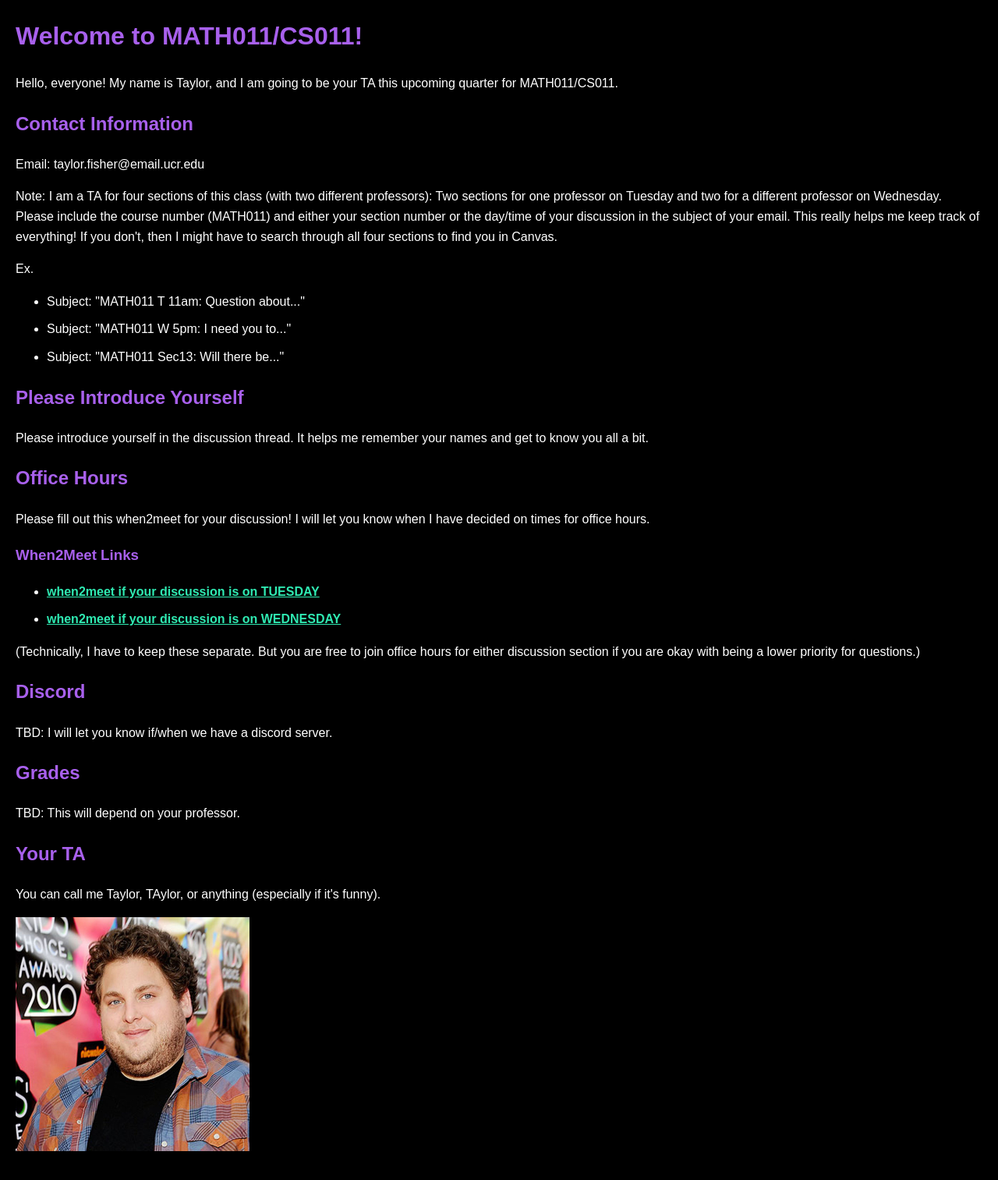
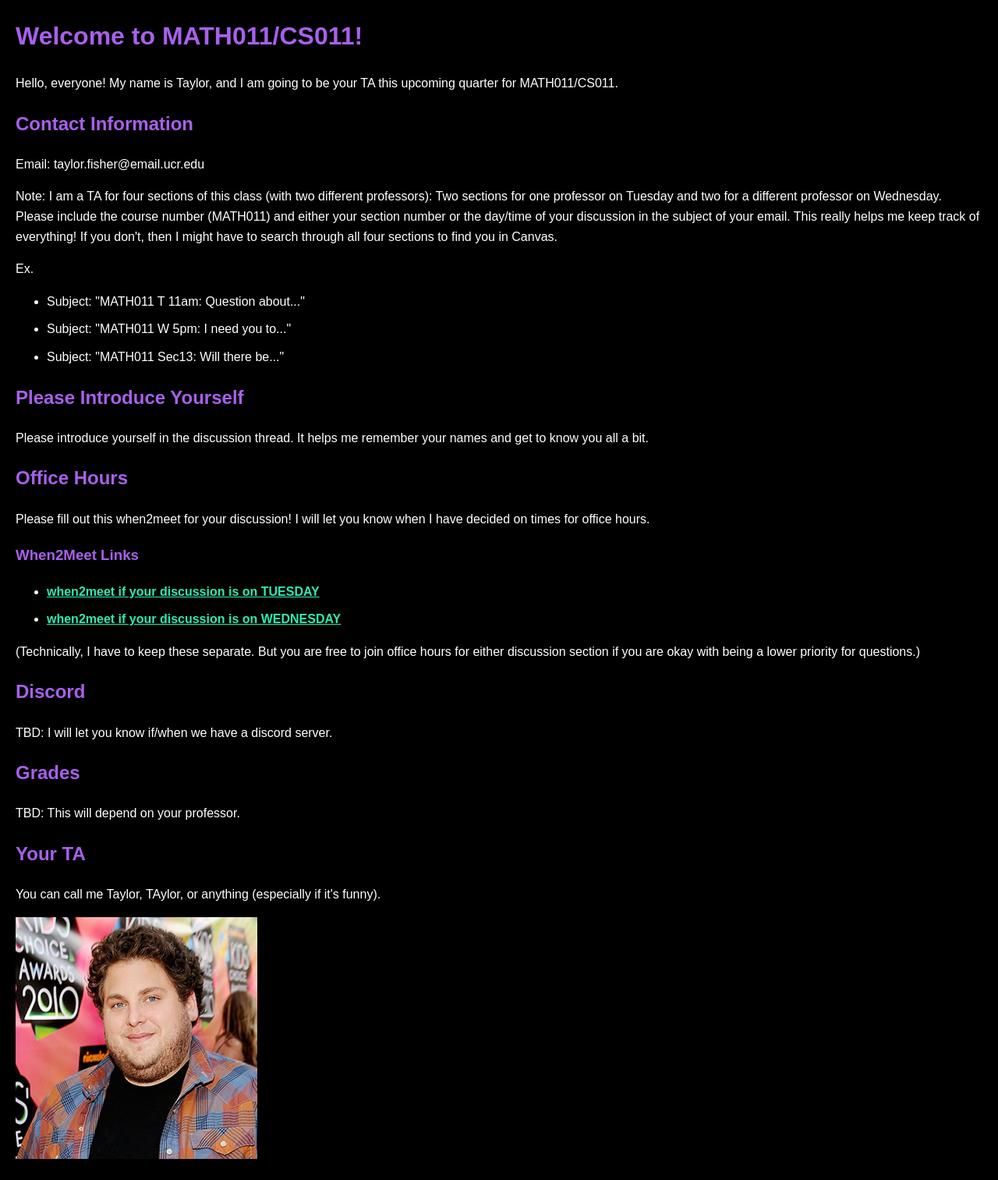
Before and after one commit to smashmath/smashmath.github.io, a Jekyll site: the page assets/html/frontpage.html, which Jekyll copies as it is, in a window 1280 px wide. Shown: the whole page at 78% size. Built offline with Jekyll 4.4.1, drawn with Linux system fonts in a browser that asks for light colours.

Commit message:
Update frontpage.html

```diff
--- a/assets/html/frontpage.html
+++ b/assets/html/frontpage.html
@@ -62,6 +62,6 @@
     <p>
         You can call me Taylor, TAylor, or anything (especially if it's funny).
     </p>
-    <img src="/assets/img/yourta.jpg" alt="TAylor", width="300">
+    <img src="/assets/img/yourta.jpg" alt="TAylor" style="width: 25%;">
 </body>
 </html>
```
